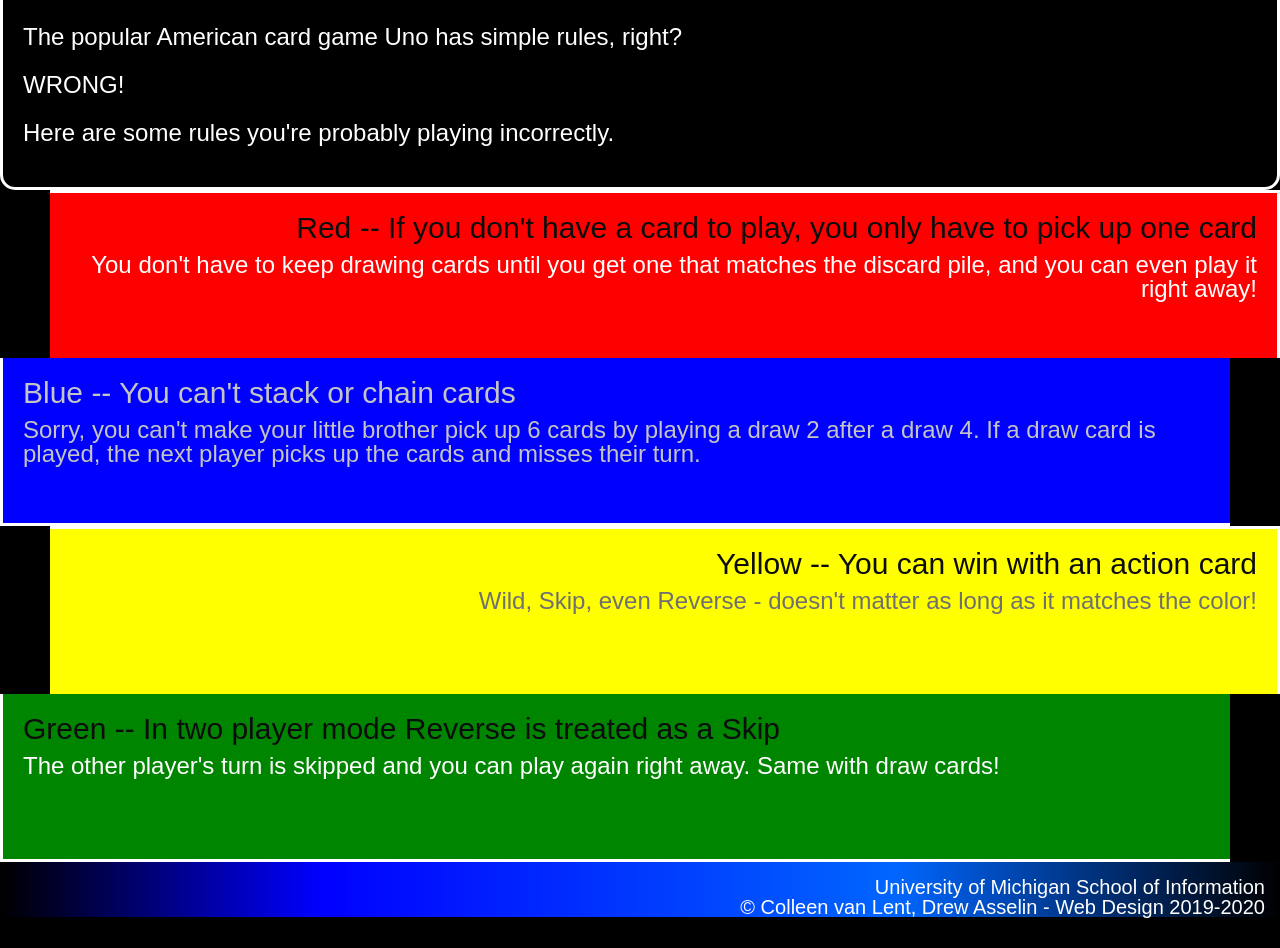
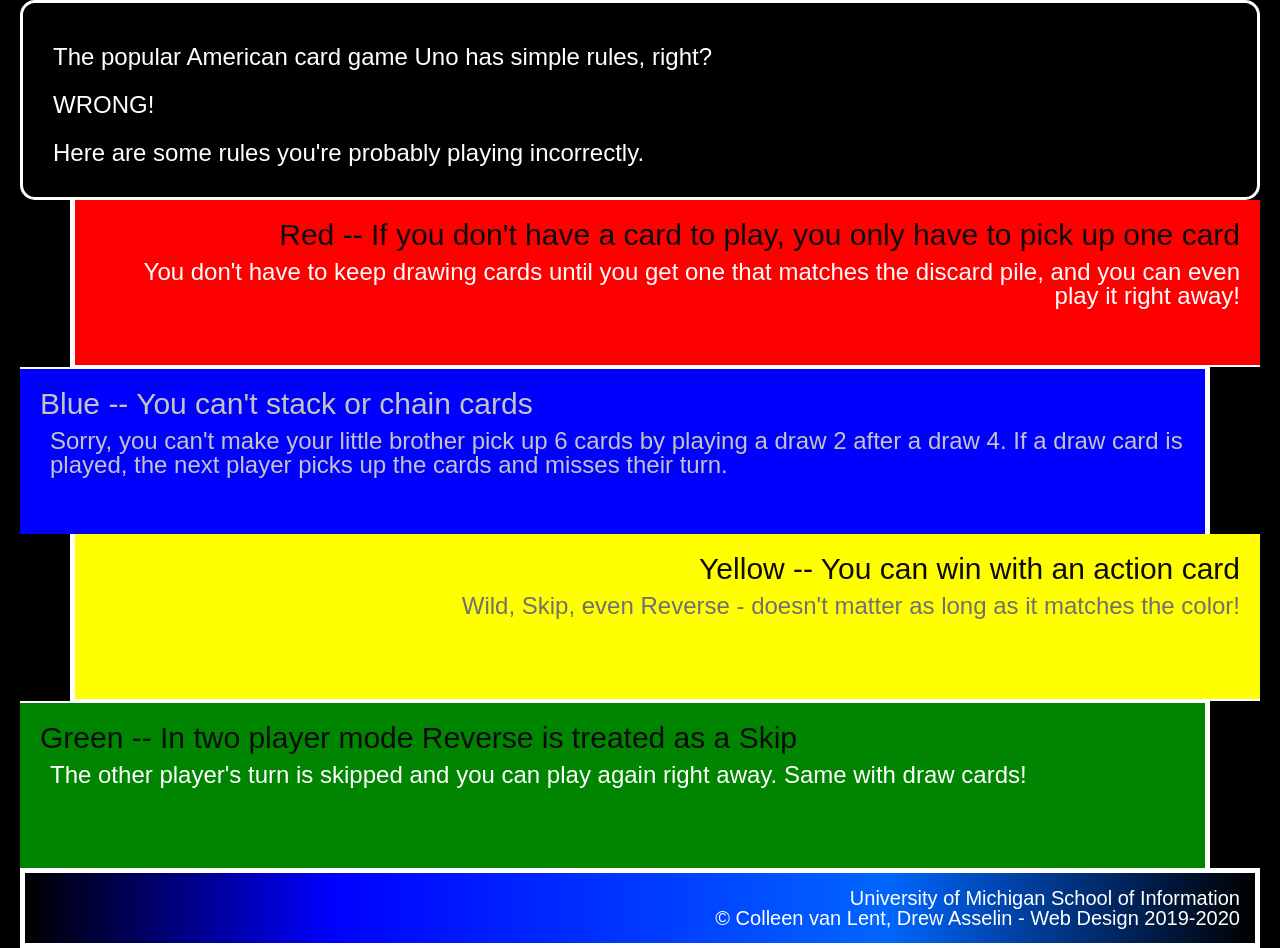
Before and after one commit to senmuninghan/hw3, a plain HTML site: page index.html in a window 1280 px wide. Shown: the part 328-1276 px from the top of the page. Before the commit the page ends 1246 px from the top, so only its background shows below. Drawn offline with Linux system fonts and the light colour scheme.

Commit message:
Add files via upload

```diff
--- a/css/style.css
+++ b/css/style.css
@@ -2,7 +2,7 @@ body{
   font-family:Arial,Verdana;
   background-color:#000000;
   color:#ffffff;
-  margin:20px,20px,0px;
+  margin: 20px 20px 0 20px;
 }
 
 h1{
@@ -18,7 +18,8 @@ h2{
 
 p{
     font-size:24px;
-    padding:10px 0px 10px 0px;
+    padding-top:10px;
+    padding-left:10px;
 }
 
 img{
@@ -49,16 +50,14 @@ div{
     background-color:#ff0000;
     text-align:right;
     margin-left:50px;
-    border-bottom:2px;
-    border-left:5px;
+    border-width:0 0 2px 5px;
 }
 
 .blue{
     background-color:#0000ff;
     text-align:left;
     margin-right:50px;
-    border-right:5px;
-    border-top:2px;
+    border-width:2px 5px 0 0;
 }
 
 .blue h2{
@@ -73,8 +72,7 @@ div{
     background-color:#ffff00;
     text-align:right;
     margin-left:50px;
-    border-bottom:2px;
-    border-left:5px;
+    border-width:0 0 2px 5px;
 }
 
 .yellow p{
@@ -85,16 +83,16 @@ div{
     background-color:#008500;
     text-align:left;
     margin-right:50px;
-    border-right:5px;
-    border-top:2px;
+    border-width:2px 5px 0 0;
 }
 
 footer{
     background: linear-gradient(90deg, #000000 0%, #0000ff 25%, #0066ff 70%, #000000 100%);
+    border: 5px solid #ffffff;
 }
 
 footer p{
     font-size:20px;
     text-align:right;
-    padding:15px 15px 0px 15px;
+    padding:15px 15px 15px 0;
 }
```
